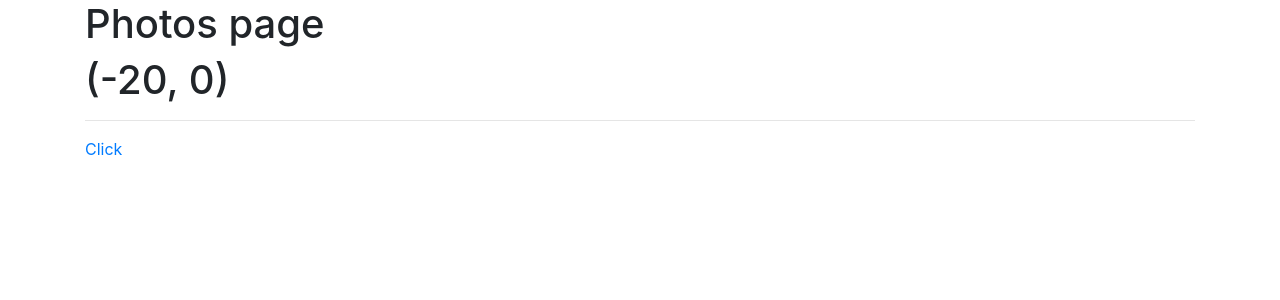
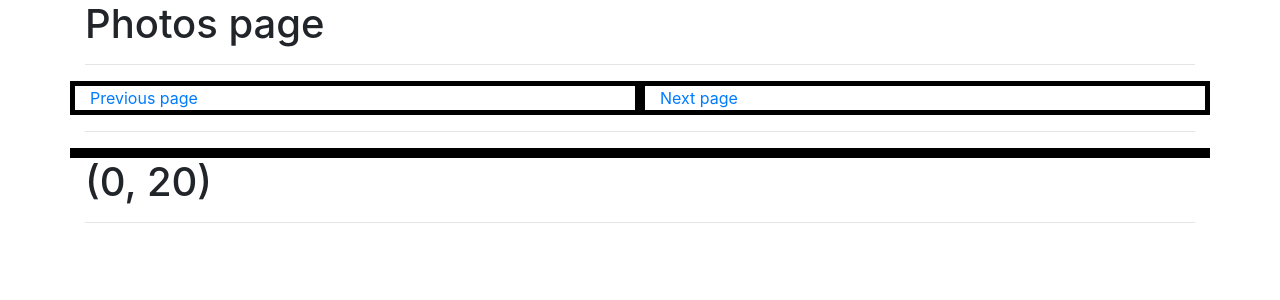
Before and after one commit to a-watkin/flask-photo-site, a Flask app: a page that uses templates/photos.html in a window 1280 px wide. Shown: the top 300 px of the page. Run offline with Flask 2, Linux system fonts and the light colour scheme; data that the repository does not hold is empty; parts of the project's set-up code (start-up, migrations or seed data) failed here and were passed over; some libraries are stand-ins or nearby versions.

Commit message:
made a basic page layout for photostream

```diff
--- a/app.py
+++ b/app.py
@@ -53,15 +53,18 @@ def login():
 
 @app.route('/api/photos/')
 def photos():
-
     args = request.args.to_dict()
 
     photo_data = None
+    print(args)
 
     if len(args) > 0:
 
         if 'offset' in args.keys() and 'limit' not in args.keys():
-            print(9 * '\n')
+
+            if int(args['offset']) <= 0:
+                args['offset'] = 0
+
             # gotta make this an int
             photo_data = p.get_photos_in_range(20, int(args['offset']))
             json_data = photo_data
@@ -71,19 +74,28 @@ def photos():
             return render_template('photos.html', json_data=json_data), 200
         elif 'offset' not in args.keys() and 'limit' in args.keys():
             print(9 * '\n')
-            photo_data = p.get_photos_in_range(limit)
+            # default offset is 0
+            photo_data = p.get_photos_in_range(int(args['limit']))
             json_data = photo_data
             return render_template('photos.html', json_data=json_data), 200
 
         else:
-            print(9 * '\n', 'why would it even get here?')
-            print(args)
-            photo_data = p.get_photos_in_range()
+            # both offset and limit are present
+            if int(args['offset']) <= 0:
+                args['offset'] = 0
+
+            if int(args['limit']) <= 0:
+                args['offset'] = 0
+
+            photo_data = p.get_photos_in_range(
+                int(int(args['limit']), args['offset'])
+            )
             json_data = photo_data
             return render_template('photos.html', json_data=json_data), 200
 
     else:
         photo_data = p.get_photos_in_range()
+        json_data = photo_data
         return render_template('photos.html', json_data=json_data), 200
 
 
--- a/static/css/main.css
+++ b/static/css/main.css
@@ -8,3 +8,8 @@
     margin-left: auto;
     margin-right: auto;
 }
+
+
+.col {
+    border: 5px solid black;
+}
--- a/templates/photos.html
+++ b/templates/photos.html
@@ -3,21 +3,62 @@
 
 <h1>Photos page</h1>
 
-{% for key, value in json_data.photos.items() %}
 
-<a href="/api/photos/{{value['photo_id']}}"><img class="img-fluid" src="{{value['original']}}" alt="Responsive image"></a>
 
-{% endfor %}
 
+<hr>
+<div class="row">
+
+    <div class="col">
+        <a href="/api/photos?offset={{ json_data.offset - 20 }}">Previous page</a>
+    </div>
+
+    <div class="col">
+        <a href="/api/photos?offset={{ json_data.offset + 20 }}">Next page</a>
+    </div>
+</div>
+<hr>
+
+
+
+<div class="row">
+    <div class="col">
+        {% for key, value in json_data.photos.items() %}
+        {% if key % 5 == 0 %}
+        <!-- closing col -->
+    </div>
+    <!-- opening col -->
+    <div class="col">
+
+
+        {% endif %}
+
+        <a href="/api/photos/{{value['photo_id']}}"><img class="img-fluid" src="{{value['original']}}" alt="Responsive image"></a>
+
+
+        {% if key % 10 == 0 %}
+        <!-- closing col -->
+    </div>
+    <!-- closing row -->
+</div>
+<!-- opening row -->
+<div class="row">
+    <!-- opening col -->
+    <div class="col">
+
+
+        {% endif %}
+
+
+        {% endfor %}
+    </div>
+</div>
 
 <h1>{{json_data.offset, json_data.offset + 20}}</h1>
 
+
+
 <hr>
-<div class="col">
-    <div class="row">
-        <a href="/api/photos?offset={{ json_data.offset + 20 }}">Click</a>
-    </div>
-</div>
 
 
 {% endblock %}
```
